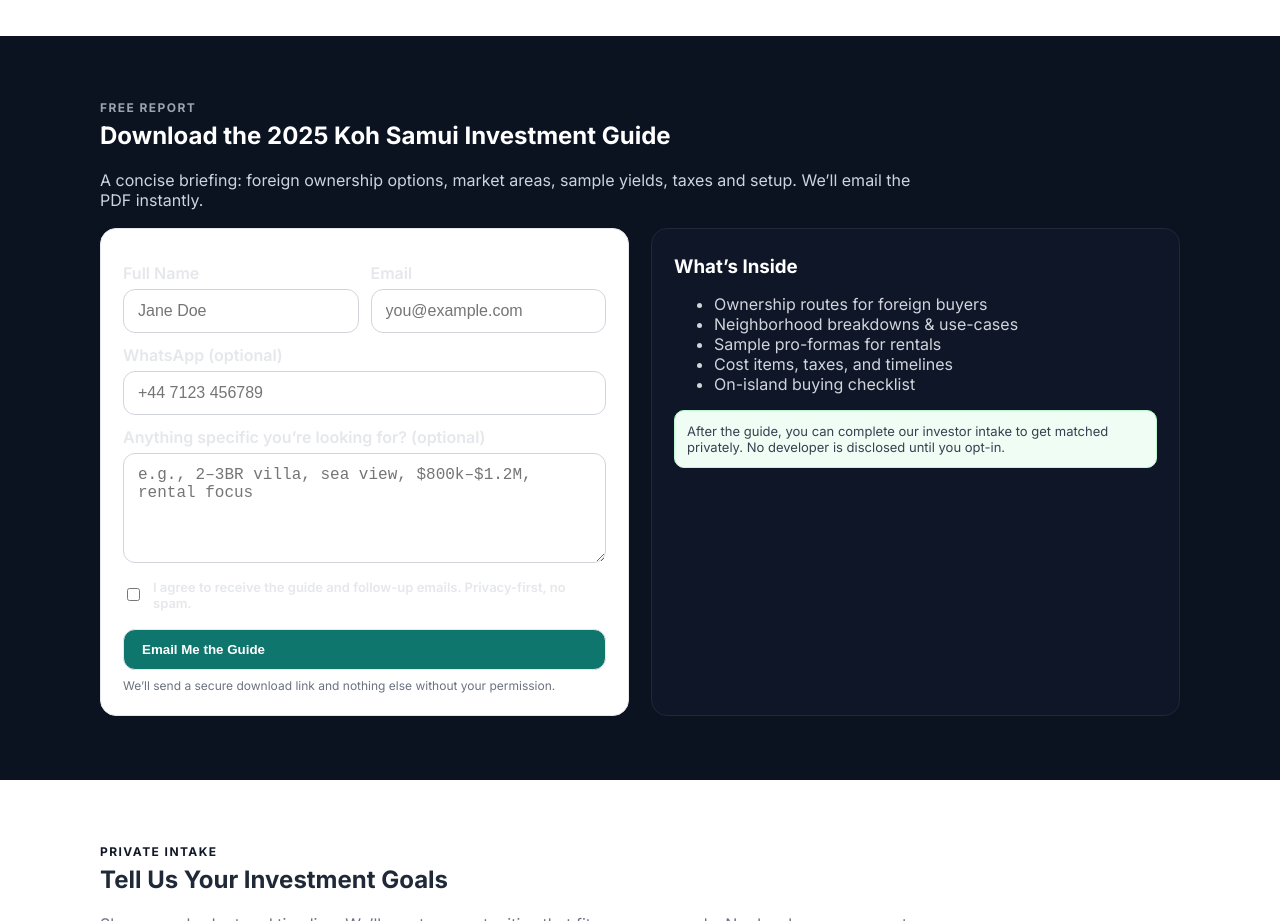
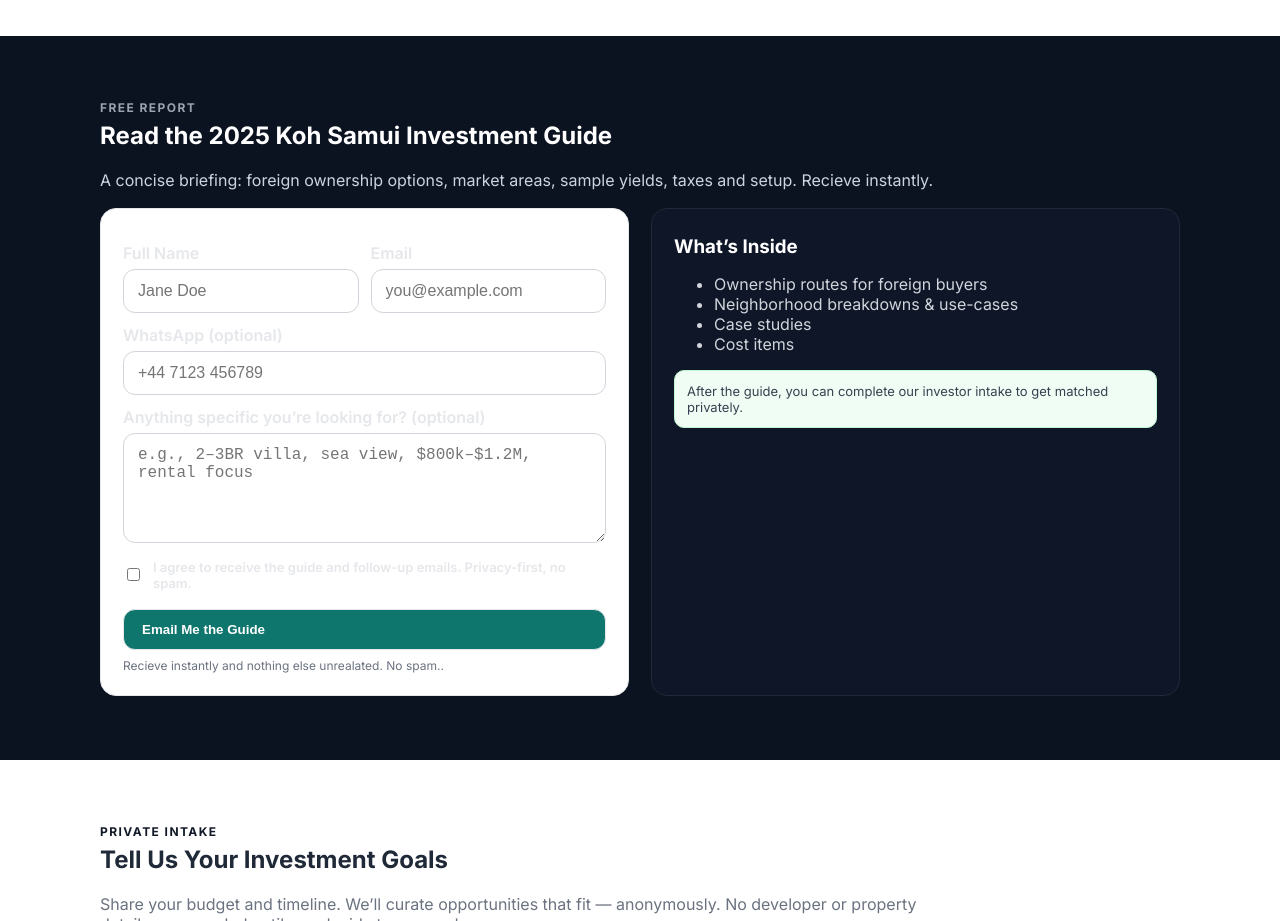
Before and after one commit to wtrak/Koh, a plain HTML site: page index.html in a window 1280 px wide. Shown: the part 1120-2041 px from the top of the page. Drawn offline with Linux system fonts and the light colour scheme.

Commit message:
Update index.html

```diff
--- a/index.html
+++ b/index.html
@@ -178,9 +178,9 @@
   <section id="guide" style="background:#0b1220;color:#e5e7eb">
     <div class="container">
       <div class="kicker" style="color:#9ca3af">Free Report</div>
-      <h2 style="margin-top:0;color:#fff">Download the 2025 Koh Samui Investment Guide</h2>
+      <h2 style="margin-top:0;color:#fff">Read the 2025 Koh Samui Investment Guide</h2>
       <p class="muted" style="color:#cbd5e1;max-width:840px">
-        A concise briefing: foreign ownership options, market areas, sample yields, taxes and setup. We’ll email the PDF instantly.
+        A concise briefing: foreign ownership options, market areas, sample yields, taxes and setup. Recieve instantly.
       </p>
       <div class="grid cols-2" style="margin-top:18px">
         <div class="lead-form">
@@ -206,19 +206,18 @@
             <button class="btn btn-primary" style="margin-top:12px;width:100%" type="submit">Email Me the Guide</button>
             <div id="guideMsg" class="disclaimer"></div>
           </form>
-          <div class="disclaimer">We’ll send a secure download link and nothing else without your permission.</div>
+          <div class="disclaimer">Recieve instantly and nothing else unrealated. No spam..</div>
         </div>
         <div class="card" style="background:#0e1628;border-color:#1f2937;color:#d1d5db">
           <h3 style="color:#fff;margin-top:4px">What’s Inside</h3>
           <ul>
             <li>Ownership routes for foreign buyers</li>
             <li>Neighborhood breakdowns &amp; use-cases</li>
-            <li>Sample pro-formas for rentals</li>
-            <li>Cost items, taxes, and timelines</li>
-            <li>On-island buying checklist</li>
+            <li>Case studies</li>
+            <li>Cost items</li>
           </ul>
           <div class="notice" style="margin-top:10px">
-            After the guide, you can complete our investor intake to get matched privately. No developer is disclosed until you opt-in.
+            After the guide, you can complete our investor intake to get matched privately.
           </div>
         </div>
       </div>
@@ -378,7 +377,7 @@
         if(res.ok){
           if(formId === "guideForm"){
             // ✅ Redirect to the full-screen guide page
-            window.location.href = "/guide.html";
+            window.location.href = "/koh/guide.html";
             return;
           }
           // Intake success stays inline (or redirect if you want)
```
